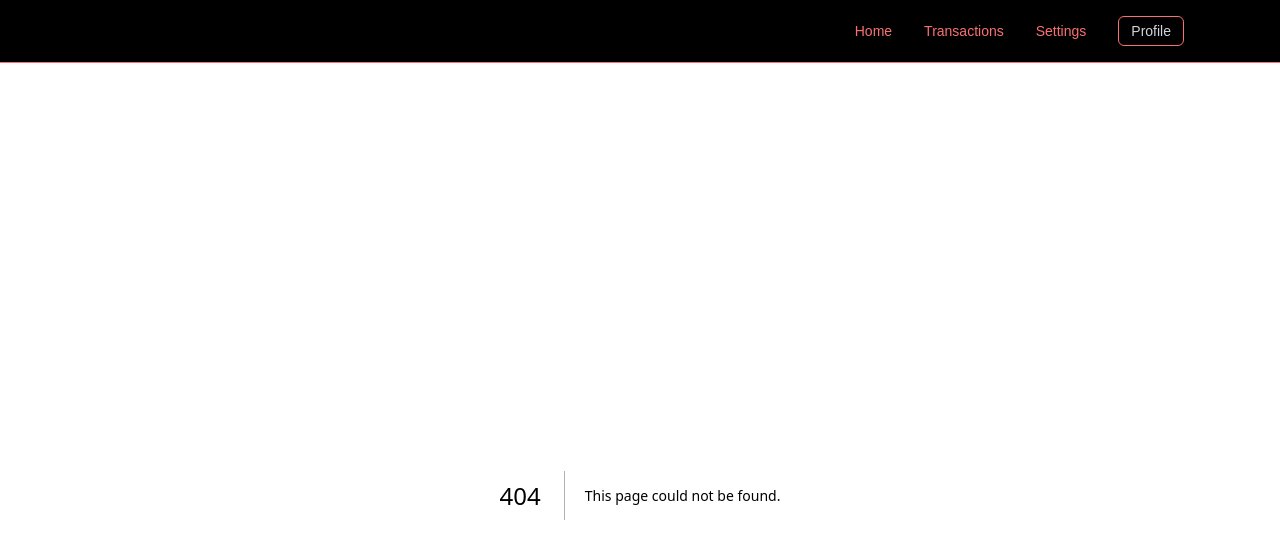
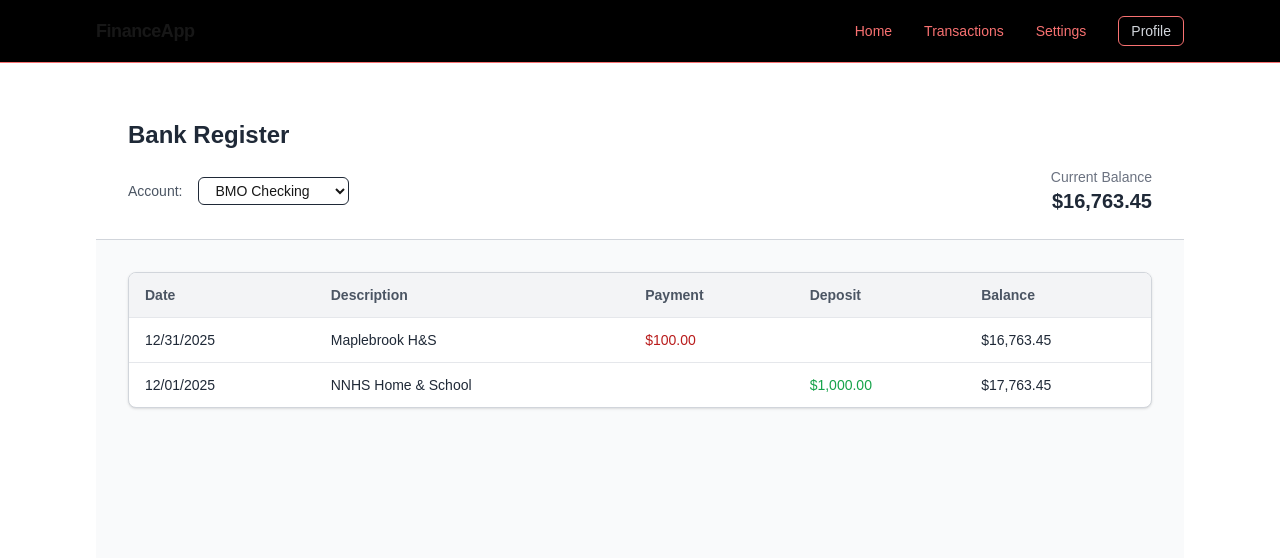
Before and after one commit to NCHS-Software-Engineering/HS-Finance, a Next.js app in the folder hs-finance/: page /transactions in a window 1280 px wide. Before the commit this address had no page. Shown: the top 558 px of the page. Built offline with nearby package versions, Linux system fonts and the light colour scheme.

Commit message:
Worked on a very basic Transactions Page

```diff
--- a/hs-finance/app/page.tsx
+++ b/hs-finance/app/page.tsx
@@ -4,6 +4,14 @@ export default function Home() {
   return (
     <div className="flex min-h-screen items-center justify-center bg-zinc-50 font-sans dark:bg-black">
       <main className="flex min-h-screen w-full max-w-3xl flex-col items-center justify-between py-32 px-16 bg-white dark:bg-black sm:items-start">
+        <div>Sell me this Pen</div>
+        <Image
+          src="/wolf2.jpg"
+          alt="Wolf"
+          width={600}
+          height={400}
+          className="rounded-md"
+        />
         <div>pluh</div>
       </main>
     </div>
--- /dev/null
+++ b/hs-finance/app/transactions/page.tsx
@@ -0,0 +1,99 @@
+export default function TransactionsPage() {
+  return (
+    <div className="min-h-screen bg-[#F9FAFB]">
+
+      {/* ===== PAGE HEADER ===== */}
+      <div className="border-b border-[#D1D5DB] bg-white px-8 py-6">
+
+        {/* Account Title */}
+        <h1 className="text-2xl font-bold text-[#1F2937]">
+          Bank Register
+        </h1>
+
+        {/* Account Info Row */}
+        <div className="mt-4 flex items-center justify-between">
+
+          {/* Left side: Account selector */}
+          <div className="flex items-center gap-4">
+            <label className="text-sm text-[#4B5563]">
+              Account:
+            </label>
+
+            {/*
+              This dropdown will eventually pull accounts from backend.
+              BACKEND REQUIRED: fetch list of accounts.
+            */}
+            <select className="rounded-md border border-[#1F2937] bg-white px-3 py-1 text-sm">
+              <option>BMO Checking</option>
+              <option>Savings Account</option>
+            </select>
+          </div>
+
+          {/* Right side: Current Balance */}
+          <div className="text-right">
+            <p className="text-sm text-[#6B7280]">Current Balance</p>
+
+            {/*
+              BACKEND REQUIRED:
+              This value should come from database calculation.
+            */}
+            <p className="text-xl font-semibold text-[#1F2937]">
+              $16,763.45
+            </p>
+          </div>
+
+        </div>
+      </div>
+
+
+      {/* ===== TRANSACTIONS TABLE ===== */}
+      <div className="px-8 py-8">
+
+        <div className="overflow-x-auto rounded-lg border border-[#D1D5DB] bg-white shadow-sm">
+
+          <table className="w-full table-auto border-collapse">
+
+            {/* ===== TABLE HEADER ===== */}
+            <thead className="bg-[#F3F4F6] text-left text-sm font-semibold text-[#4B5563]">
+              <tr>
+                <th className="px-4 py-3">Date</th>
+                <th className="px-4 py-3">Description</th>
+                <th className="px-4 py-3">Payment</th>
+                <th className="px-4 py-3">Deposit</th>
+                <th className="px-4 py-3">Balance</th>
+              </tr>
+            </thead>
+
+            {/* ===== TABLE BODY ===== */}
+            <tbody className="text-sm text-[#1F2937]">
+
+              {/*
+                This is a single transaction row.
+                BACKEND REQUIRED:
+                Later this will be mapped from database transactions.
+              */}
+              <tr className="border-t border-[#E5E7EB] hover:bg-[#F3F4F6]">
+                <td className="px-4 py-3">12/31/2025</td>
+                <td className="px-4 py-3">Maplebrook H&S</td>
+                <td className="px-4 py-3 text-[#B91C1C]">$100.00</td>
+                <td className="px-4 py-3"></td>
+                <td className="px-4 py-3">$16,763.45</td>
+              </tr>
+
+              <tr className="border-t border-[#E5E7EB] hover:bg-[#F3F4F6]">
+                <td className="px-4 py-3">12/01/2025</td>
+                <td className="px-4 py-3">NNHS Home & School</td>
+                <td className="px-4 py-3"></td>
+                <td className="px-4 py-3 text-[#16A34A]">$1,000.00</td>
+                <td className="px-4 py-3">$17,763.45</td>
+              </tr>
+
+            </tbody>
+
+          </table>
+        </div>
+      </div>
+
+    </div>
+  );
+}
```
Also changed, not shown: hs-finance/public/wolf2.jpg (added).
